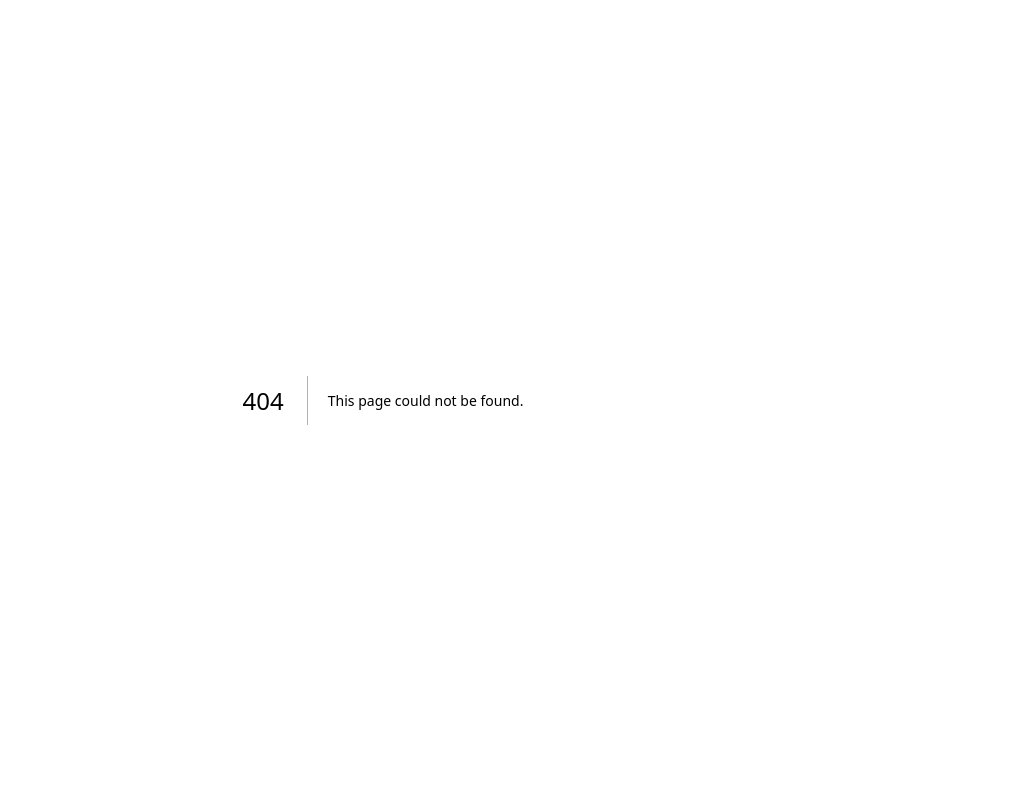
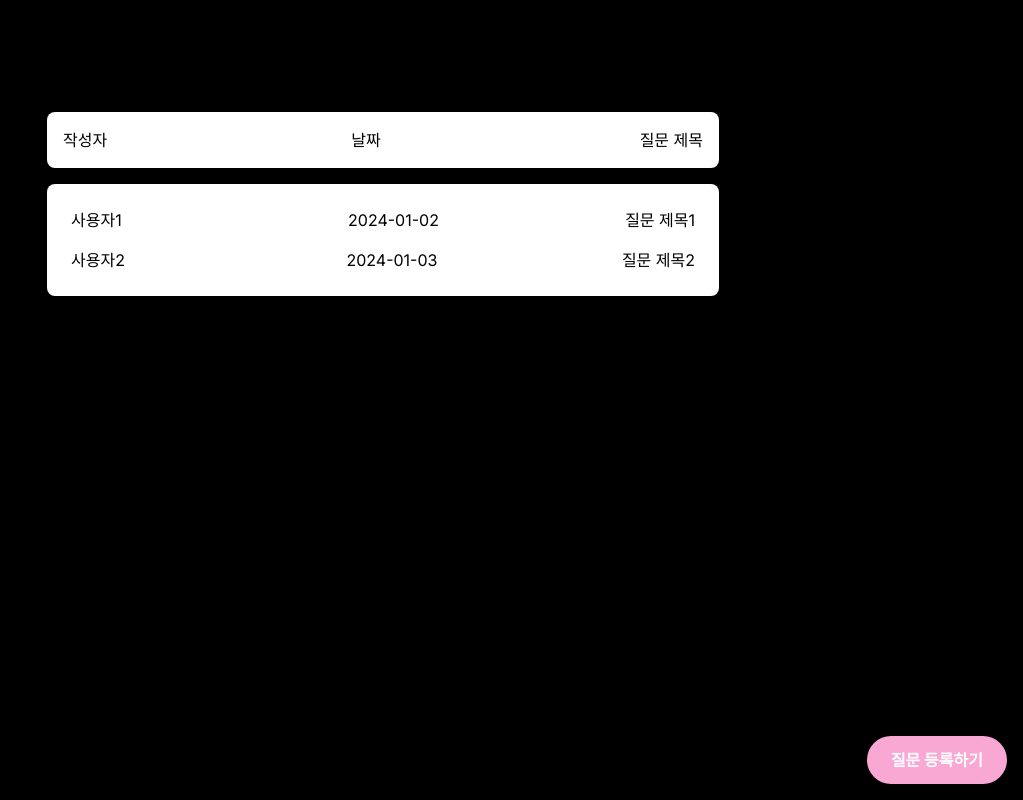
Before and after one commit to KDT-IaaS-Class-One-Group/KDT-IaaS-4team-ERP, a Next.js app: page /cus/shindonghyun in a window 1280 px wide. Before the commit this address had no page. Shown: the whole page, without its empty margins (257-1280 px from the left). Built offline with nearby package versions, Linux system fonts and the light colour scheme.

Commit message:
Fixes #13 :  shindonghyun에서 작업된 branch merge하여 issue 13에 파일 옮김

```diff
--- /dev/null
+++ b/app/cus/shindonghyun/clientComp/list.tsx
@@ -0,0 +1,27 @@
+// 인터페이스 정의
+interface MyInterface {
+    list1: string;
+    list2: string;
+    list3: string;
+    list4: string;
+
+  }
+
+export default function List({list1, list2, list3, list4}:MyInterface) {
+    return (
+
+        <div>
+            <div>{list1}</div>
+
+            <div>{list2}</div>
+
+            <div>{list3}</div>
+
+            <div>{list4}</div>
+
+        </div>
+
+    )
+
+
+}
--- /dev/null
+++ b/app/cus/shindonghyun/clientComp/writ.tsx
@@ -0,0 +1,30 @@
+// 인터페이스 정의
+interface MyInterface {
+    title: string;
+    content: string;
+    btn: string;
+    image: string;
+    submit: string;
+
+}
+
+export default function writingPage({ title, content, btn, image, submit }: MyInterface) {
+    return (
+
+        <div>
+            <div>{title}</div>
+
+            <div>{content}</div>
+
+            <div>{btn}</div>
+
+            <div>{image}</div>
+
+            <div>{submit}</div>
+
+        </div>
+
+    )
+
+
+}
--- /dev/null
+++ b/app/cus/shindonghyun/page.tsx
@@ -0,0 +1,39 @@
+import React from 'react';
+import List from '@/app/componunt/clientComp/list';
+
+export default function CustomerService() {
+    // 예시 데이터
+    const dataForArea2 = [
+        { 작성자: '사용자1', 날짜: '2024-01-02', 제목: '질문 제목1' },
+        { 작성자: '사용자2', 날짜: '2024-01-03', 제목: '질문 제목2' },
+        // ... 기타 데이터
+    ];
+
+    return (
+        <div className='w-screen h-screen bg-black flex flex-col items-center relative'>
+            <List list1={"작성자"} list2={"날짜"} list3={"질문 제목"} list4={"질문 등록하기"} />
+
+            <div className="mt-4 p-4 bg-white rounded-lg shadow-md w-full max-w-2xl">
+                <div className="flex">
+                    <div className="flex-1">작성자</div>
+                    <div className="flex-1">날짜</div>
+                    <div className="flex-3">질문 제목</div>
+                </div>
+            </div>
+
+            <div className="mt-4 p-4 bg-white rounded-lg shadow-md w-full max-w-2xl">
+                {dataForArea2.map((item, index) => (
+                    <div key={index} className="flex items-center cursor-pointer hover:bg-gray-100 p-2">
+                        <div className="flex-1">{item.작성자}</div>
+                        <div className="flex-1">{item.날짜}</div>
+                        <div className="flex-3">{item.제목}</div>
+                    </div>
+                ))}
+            </div>
+
+            <button className="absolute bottom-4 right-4 bg-pink-300 hover:bg-pink-500 text-white font-bold py-3 px-6 rounded-full">
+                질문 등록하기
+            </button>
+        </div>
+    );
+}
--- /dev/null
+++ b/app/cus/shindonghyun/writing/page.tsx
@@ -0,0 +1,36 @@
+import React from 'react';
+
+export default function WritingPage() {
+    return (
+        <div className="flex flex-col items-center bg-black text-white">
+            {/* Area1: 글 쓰기 제목 */}
+            <div className="bg-gray-400 w-4/5 h-50 mb-4">
+                <input type="text" className="w-full h-full text-white bg-black text-left py-4 pl-2" placeholder="제목" />
+            </div>
+
+            {/* Area2: 글 쓰기 내용 */}
+            <div className="bg-gray-400 w-4/5 h-96 mb-4">
+                <textarea className="w-full h-full text-white bg-black text-left py-4 pl-2" placeholder="내용" />
+            </div>
+
+            {/* Area3: 사진 업로드 영역 */}
+            <div className="bg-gray-400 w-4/5 h-5000 mb-4 flex justify-end">
+                {/* Area3-div 2: 불러온 사진 썸네일 */}
+                <div className="bg-gray-400 w-1/2 h-450 mb-4">
+                    <div className="w-full">
+                        {/* Area3-div 1: 이미지 썸네일 */}
+                        <button className="bg-pink-300 w-32 h-10 mb-4">
+                            <div className="text-center py-2">이미지 불러오기</div>
+                        </button>
+                    </div>
+                    <div className="text-left py-2 pl-2">썸네일</div>
+                </div>
+            </div>
+
+            {/* Area4: 등록 버튼(input button) */}
+            <div className='bg-gray-400 w-1/2 flex items-end justify-end'>
+                <input type="button" className="bg-pink-300 w-32 h-10" value="등록" />
+            </div>
+        </div>
+    );
+}
```
